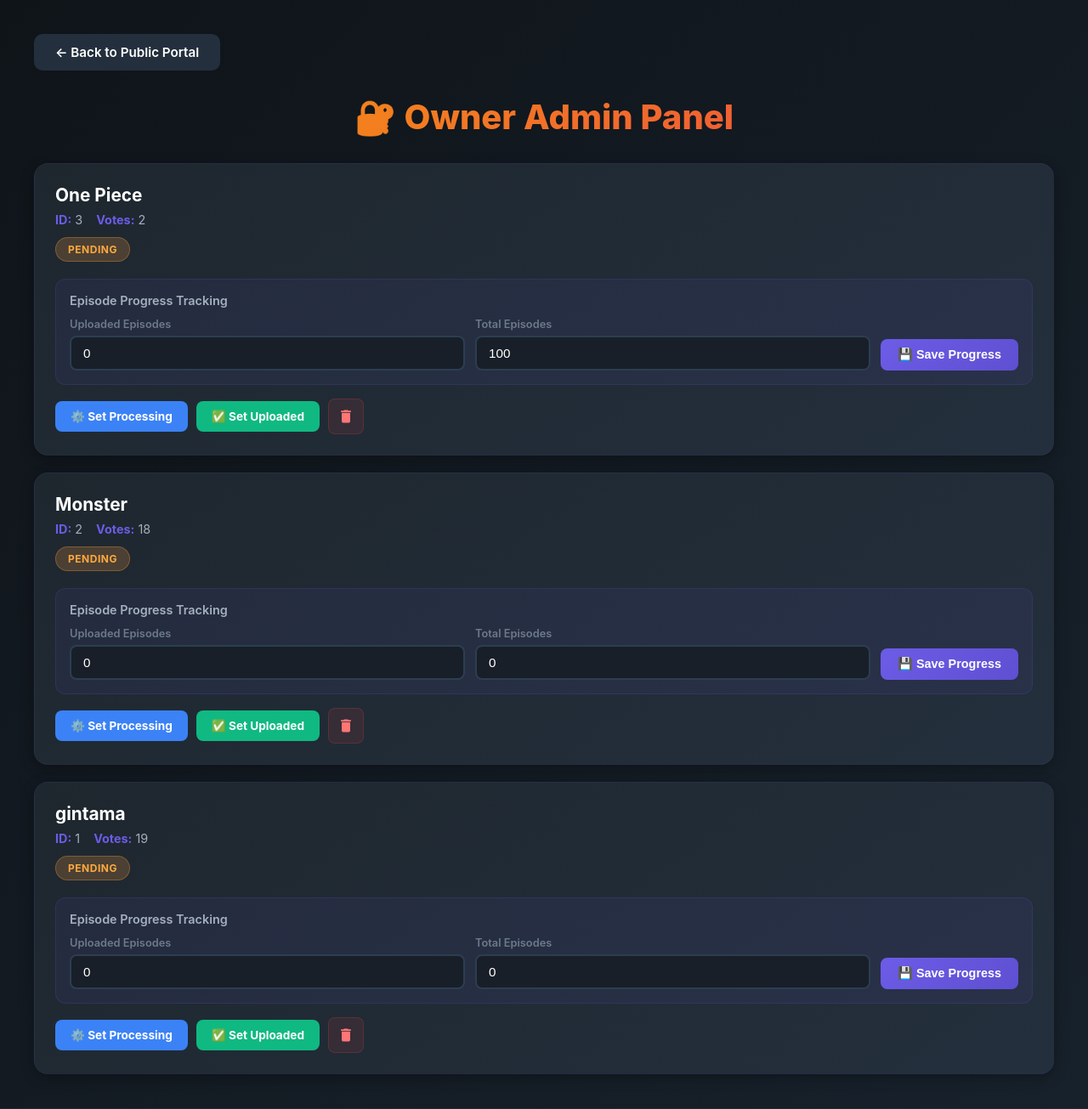
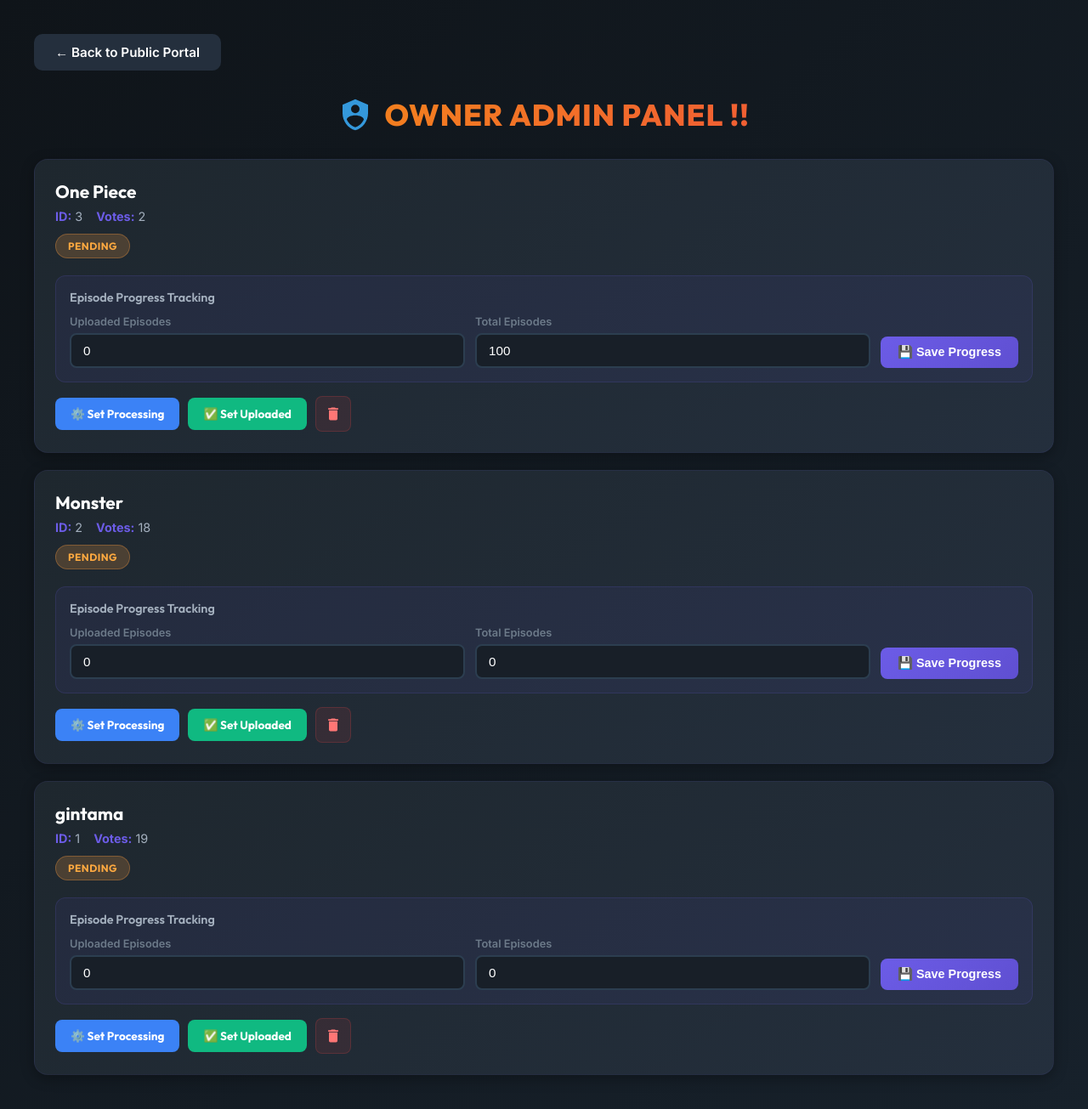
Before and after one commit to obitouchiha25800-alt/yukisub-requests, a Flask app: page /owner_panel in a window 1280 px wide. Shown: the whole page at 85% size. Run offline with Flask 3, Linux system fonts and the light colour scheme; data comes from the database, SQL or seed files in the repository.

Commit message:
Update admin.html

```diff
--- a/templates/admin.html
+++ b/templates/admin.html
@@ -5,6 +5,14 @@
     <meta charset="UTF-8">
     <meta name="viewport" content="width=device-width, initial-scale=1.0">
     <title>YukiSub Admin Panel</title>
+
+    <!-- Google Fonts -->
+    <link rel="preconnect" href="https://fonts.googleapis.com">
+    <link rel="preconnect" href="https://fonts.gstatic.com" crossorigin>
+    <link
+        href="https://fonts.googleapis.com/css2?family=Outfit:wght@400;600;700;800&family=Inter:wght@400;500;600;700&display=swap"
+        rel="stylesheet">
+
     <style>
         * {
             margin: 0;
@@ -13,7 +21,7 @@
         }
 
         body {
-            font-family: -apple-system, BlinkMacSystemFont, 'Inter', 'Segoe UI', 'Roboto', sans-serif;
+            font-family: 'Inter', -apple-system, BlinkMacSystemFont, 'Segoe UI', sans-serif;
             background: linear-gradient(135deg, #0f1419 0%, #17212b 100%);
             color: white;
             padding: 40px 20px;
@@ -26,14 +34,28 @@
         }
 
         h1 {
+            display: flex;
+            align-items: center;
+            justify-content: center;
+            gap: 14px;
+            font-family: 'Outfit', sans-serif;
             text-align: center;
             margin-bottom: 30px;
-            font-size: 2.5rem;
+            font-size: 2.2rem;
+            font-weight: 800;
             background: linear-gradient(135deg, #f59e0b 0%, #ef4444 100%);
             -webkit-background-clip: text;
             -webkit-text-fill-color: transparent;
             background-clip: text;
-            font-weight: 800;
+            text-transform: uppercase;
+            letter-spacing: 1px;
+        }
+
+        h1 svg {
+            width: 40px;
+            height: 40px;
+            fill: #3498db;
+            flex-shrink: 0;
         }
 
         .back-link {
@@ -45,12 +67,14 @@
             text-decoration: none;
             border-radius: 10px;
             transition: background-color 0.3s, transform 0.2s;
+            font-family: 'Inter', sans-serif;
             font-weight: 600;
             font-size: 0.95rem;
         }
 
         .back-link:hover {
             background-color: #3a4a5c;
+            transform: translateY(-2px);
         }
 
         .admin-cards {
@@ -82,6 +106,7 @@
         }
 
         .anime-title {
+            font-family: 'Outfit', sans-serif;
             font-size: 1.3rem;
             font-weight: 700;
             color: #ffffff;
@@ -96,6 +121,7 @@
         }
 
         .meta-item {
+            font-family: 'Inter', sans-serif;
             font-size: 0.9rem;
             color: #a4b0be;
         }
@@ -105,6 +131,7 @@
         }
 
         .status-badge {
+            font-family: 'Outfit', sans-serif;
             display: inline-flex;
             align-items: center;
             padding: 6px 14px;
@@ -143,6 +170,7 @@
         }
 
         .episode-form h4 {
+            font-family: 'Outfit', sans-serif;
             font-size: 0.9rem;
             color: #a4b0be;
             margin-bottom: 12px;
@@ -214,6 +242,7 @@
         }
 
         .btn {
+            font-family: 'Outfit', sans-serif;
             padding: 10px 18px;
             border-radius: 8px;
             text-decoration: none;
@@ -293,7 +322,13 @@
 
         @media (max-width: 768px) {
             h1 {
-                font-size: 1.5rem;
+                font-size: 1.6rem;
+                gap: 10px;
+            }
+
+            h1 svg {
+                width: 32px;
+                height: 32px;
             }
 
             .card-header {
@@ -328,7 +363,13 @@
     <div class="container">
         <a href="/" class="back-link">← Back to Public Portal</a>
 
-        <h1>🔐 Owner Admin Panel</h1>
+        <h1>
+            <svg viewBox="0 0 24 24" xmlns="http://www.w3.org/2000/svg">
+                <path
+                    d="M12,1L3,5V11C3,16.55 6.84,21.74 12,23C17.16,21.74 21,16.55 21,11V5L12,1M12,5A3,3 0 0,1 15,8A3,3 0 0,1 12,11A3,3 0 0,1 9,8A3,3 0 0,1 12,5M17.13,17C15.92,18.85 14.11,20.24 12,20.92C9.89,20.24 8.08,18.85 6.87,17C6.53,16.5 6.24,16 6,15.47C6,13.82 8.71,12.47 12,12.47C15.29,12.47 18,13.79 18,15.47C17.76,16 17.47,16.5 17.13,17Z" />
+            </svg>
+            Owner Admin Panel !!
+        </h1>
 
         {% if requests %}
         <div class="admin-cards">
```
